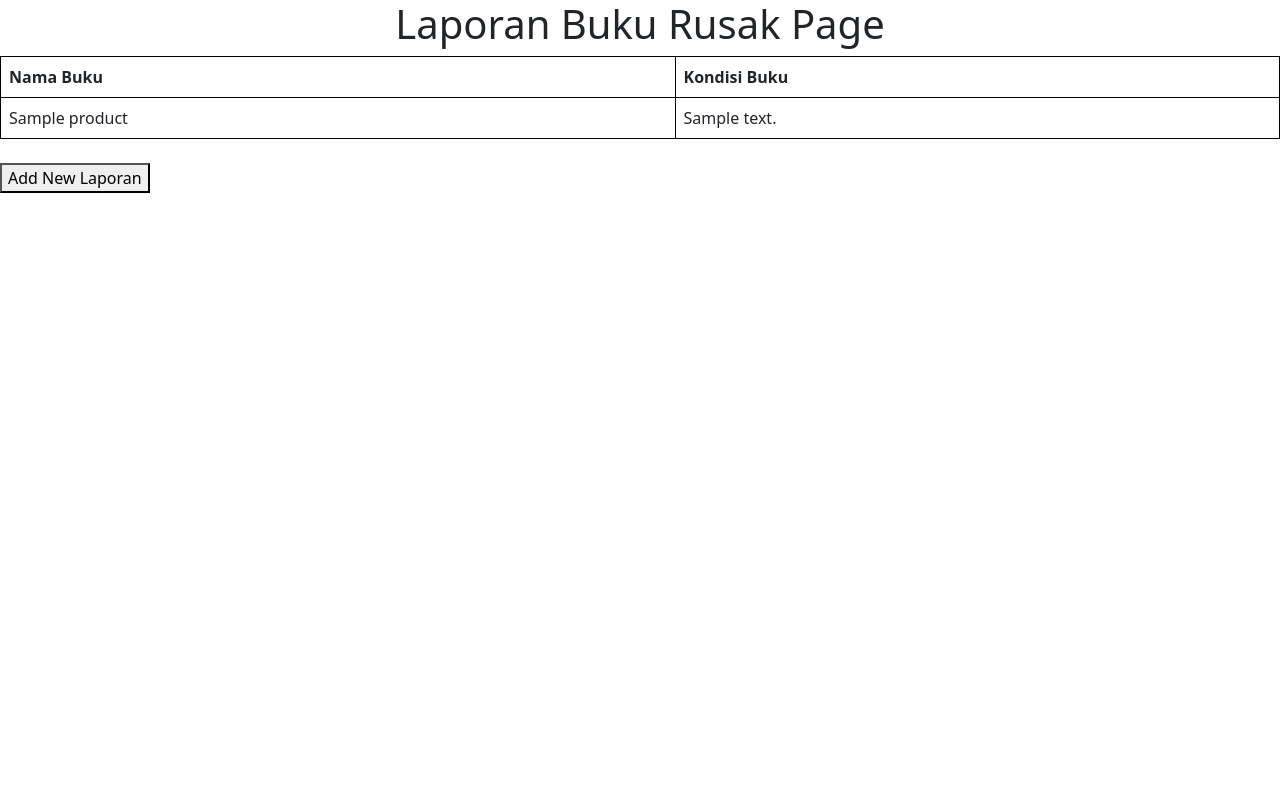
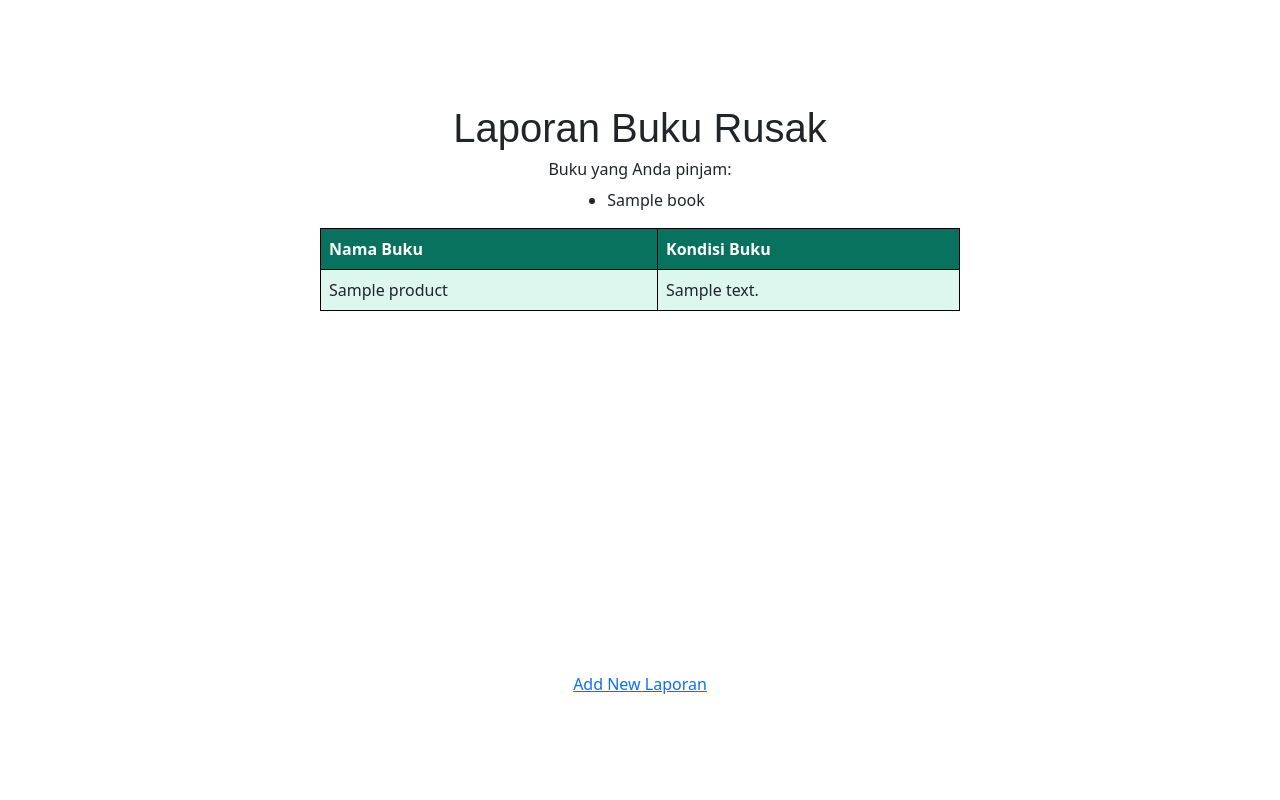
Before and after one commit to PBP-B11-2023/PageTurn, a Django app: template laporan_buku_rusak/templates/laporan_buku_rusak.html in a window 1280 px wide. Run offline with Django 4.2, Linux system fonts and the light colour scheme; tables that the repository leaves empty hold one stand-in row (values such as "Sample post"); the template is opened without the code that fills it: values that come from a table or form of the project are taken from there, most other values are stand-ins (such as "Sample title", 1, 10 or a date in 2020).

Commit message:
Penambahan desain

```diff
--- a/PageTurn/settings.py
+++ b/PageTurn/settings.py
@@ -38,9 +38,9 @@ INSTALLED_APPS = [
     'django.contrib.messages',
     'django.contrib.staticfiles',
     'homepage',
-    'laporan_buku_rusak',
     'katalog',
     'peminjaman',
+    'laporan_buku_rusak',
 ]
 
 MIDDLEWARE = [
--- a/laporan_buku_rusak/templates/laporan_buku_rusak.html
+++ b/laporan_buku_rusak/templates/laporan_buku_rusak.html
@@ -1,28 +1,93 @@
 {% extends 'base.html' %}
 
 {% block content %}
-<h1 style="text-align: center;">Laporan Buku Rusak Page</h1>
+<style>
+    .centered-content {
+        display: flex;
+        flex-direction: column;
+        justify-content: center;
+        align-items: center;
+        height: 100vh;
+    }
 
-    <table style="border-collapse: collapse; width: 100%;">
+    h1.custom-heading {
+        text-align: center;
+        font-family: Arial, Helvetica, sans-serif;
+    }
+
+    .table-container {
+        width: 50%;
+        height: 50vh;
+        overflow: auto;
+    }
+
+    table.custom-table {
+        border-collapse: collapse;
+        width: 100%;
+    }
+
+    table.custom-table th {
+        background-color: #08725f;
+        color: #fff;
+        padding: 8px;
+        border: 1px solid black;
+    }
+
+    table.custom-table td {
+        background-color: #ddf6ee;
+        padding: 8px;
+        border: 1px solid black;
+    }
+
+    a.custom-button {
+        display: block;
+        text-align: center;
+        margin-top: 20px;
+    }
+
+    button.custom-button {
+        padding: 10px 20px;
+        background-color: #007bff;
+        color: #fff;
+        border: none;
+        border-radius: 5px;
+        cursor: pointer;
+    }
+
+    button.custom-button:hover {
+        background-color: #0056b3;
+    }
+</style>
+
+<div class="centered-content">
+    <h1 class="custom-heading">Laporan Buku Rusak</h1>
+
+    <h6>Buku yang Anda pinjam:</h6>
+    <ul>
+        <li>{{ borrowed_book.book.title }}</li>
+    </ul>
+
+    <div class="table-container"> {# Set the width and height of the table container #}
+        <table class="custom-table">
             <tr>
-            <th style="border: 1px solid black; padding: 8px;">Nama Buku</th>
-            <th style="border: 1px solid black; padding: 8px;">Kondisi Buku</th>
+                <th class="custom-table">Nama Buku</th>
+                <th class="custom-table">Kondisi Buku</th>
             </tr>
 
             {% for product in products %}
                 <tr>
-                <td style="border: 1px solid black; padding: 8px;">{{ product.name }}</td>
-                <td style="border: 1px solid black; padding: 8px;">{{ product.description }}</td>
+                    <td class="custom-table">{{ product.name }}</td>
+                    <td class="custom-table">{{ product.description }}</td>
                 </tr>
             {% endfor %}
         </table>
+    </div>
 
     <br />
 
-    <a href="{% url 'laporan_buku_rusak:create_laporan' %}">
-        <button>
+    <a href="{% url 'laporan_buku_rusak:create_laporan' %}" class="custom-button">
         Add New Laporan
-        </button>
     </a>
+</div>
 
-{% endblock content %}
+{% endblock %}
--- a/laporan_buku_rusak/views.py
+++ b/laporan_buku_rusak/views.py
@@ -3,14 +3,16 @@ from django.http import HttpResponseRedirect
 from laporan_buku_rusak.forms import ProductForm
 from django.urls import reverse
 from laporan_buku_rusak.models import Product
+from peminjaman.models import Peminjaman
 
 # Create your views here.
 def show_laporan(request):
+    # user_borrowed_books = Peminjaman.objects.filter(user=request.user, is_returned=False).select_related('book')
     products = Product.objects.all()
     context = {
-        'products': products
+        'products': products,
+        # 'user_borrowed_books': user_borrowed_books,
     }
-
     return render(request, "laporan_buku_rusak.html", context)
 
 def create_laporan(request):
```
Also changed, not shown: laporan_buku_rusak/templates/create_laporan.html (+44 -13 lines), homepage/migrations/0001_initial.py, katalog/migrations/0001_initial.py, laporan_buku_rusak/migrations/0001_initial.py, peminjaman/migrations/0001_initial.py. Lines whose indentation alone changed are shown as unchanged.
